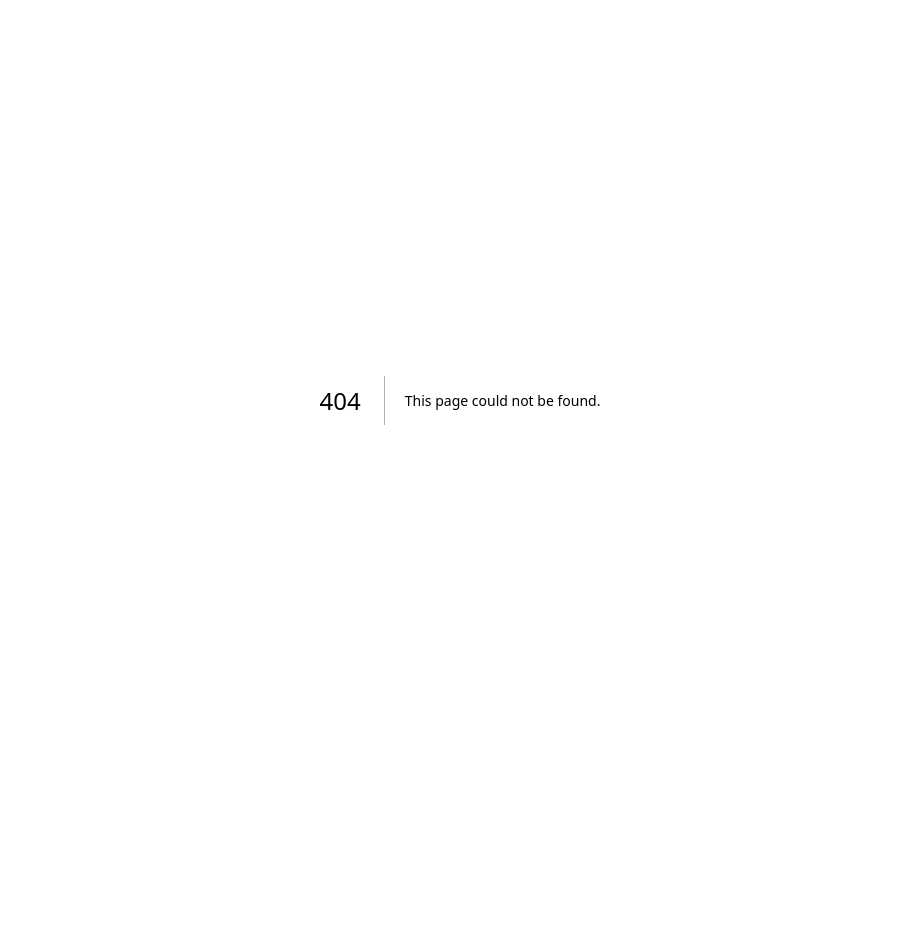
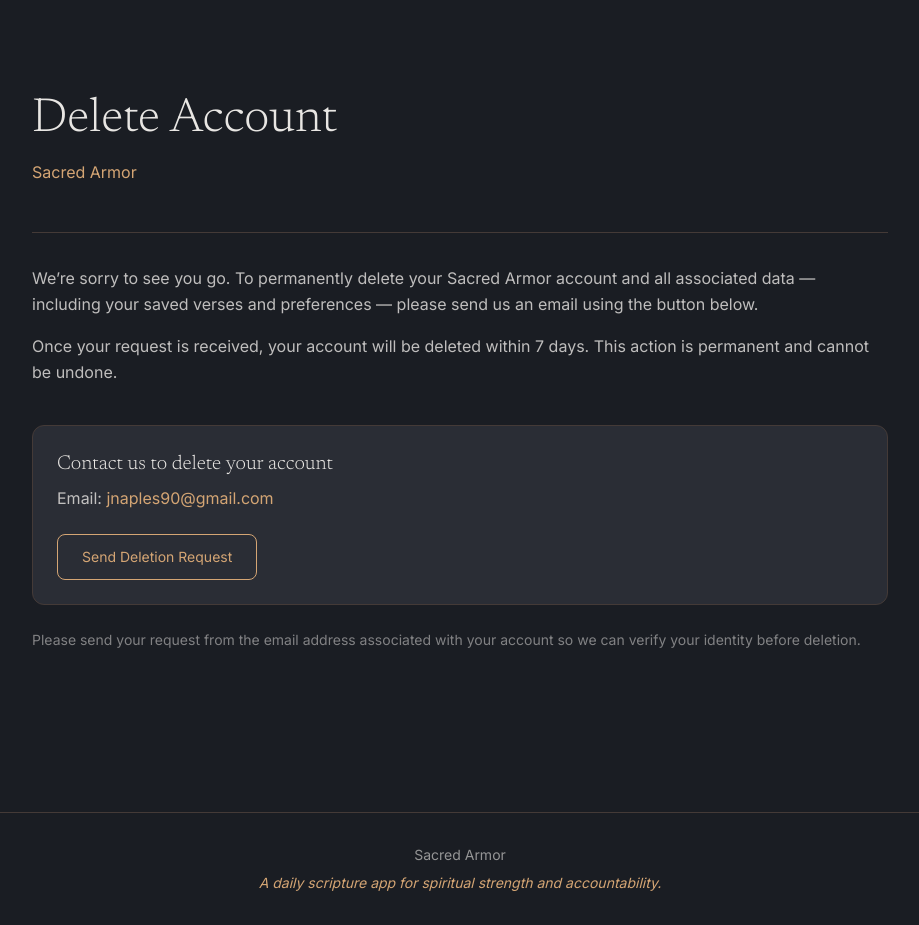
Before and after one commit to jnaples/sacred-armor-marketing-site, a Next.js app: page /manage-subscription in a window 1280 px wide. Before the commit this address had no page. Shown: the whole page, without its empty margins (180-1099 px from the left). Before the commit the page ends 800 px from the top, so only its background shows below. Built offline with nearby package versions, Linux system fonts and the light colour scheme.

Commit message:
add manage subscription page

```diff
--- /dev/null
+++ b/app/manage-subscription/page.tsx
@@ -0,0 +1,68 @@
+export default function DeleteAccount() {
+  return (
+    <div className="min-h-screen bg-[#1a1d23] text-[#E8E6E3] flex flex-col">
+      <div className="max-w-4xl mx-auto px-5 py-16 md:py-24 flex-1">
+        {/* Header */}
+        <header className="mb-12">
+          <h1 className="text-4xl md:text-5xl font-light mb-4 font-newsreader">
+            Delete Account
+          </h1>
+          <p className="text-[#D4A574] font-inter">Sacred Armor</p>
+        </header>
+
+        <hr className="border-t border-[#443A37] mb-8" />
+
+        {/* Content */}
+        <article className="prose prose-invert max-w-none">
+          <p className="text-[#E8E6E3]/80 leading-relaxed mb-4 font-inter">
+            We&rsquo;re sorry to see you go. To permanently delete your Sacred
+            Armor account and all associated data &mdash; including your saved
+            verses and preferences &mdash; please send us an email using the
+            button below.
+          </p>
+          <p className="text-[#E8E6E3]/80 leading-relaxed font-inter">
+            Once your request is received, your account will be deleted within 7
+            days. This action is permanent and cannot be undone.
+          </p>
+
+          {/* Card */}
+          <div className="bg-[#2a2d35] border border-[#443A37] rounded-xl p-6 mt-10 font-inter">
+            <p className="text-[#E8E6E3] font-light text-xl mb-2 font-newsreader">
+              Contact us to delete your account
+            </p>
+            <p className="text-[#E8E6E3]/80 mb-0">
+              Email:{" "}
+              <a
+                href="mailto:jnaples90@gmail.com?subject=Account%20Deletion%20Request"
+                className="text-[#D4A574] hover:underline"
+              >
+                jnaples90@gmail.com
+              </a>
+            </p>
+            <a
+              href="mailto:jnaples90@gmail.com?subject=Account%20Deletion%20Request&body=Please%20delete%20my%20Sacred%20Armor%20account%20and%20all%20associated%20data."
+              className="inline-block mt-6 px-6 py-3 border border-[#D4A574] rounded-lg text-[#D4A574] hover:bg-[#D4A574] hover:text-[#1a1d23] transition-colors duration-200 text-sm no-underline"
+            >
+              Send Deletion Request
+            </a>
+          </div>
+
+          <p className="text-[#E8E6E3]/50 text-sm leading-relaxed mt-6 font-inter">
+            Please send your request from the email address associated with your
+            account so we can verify your identity before deletion.
+          </p>
+        </article>
+      </div>
+
+      {/* Footer */}
+      <footer className="mt-16 pt-8 border-t border-[#443A37] text-center pb-8">
+        <p className="text-[#E8E6E3]/60 text-sm font-inter mb-2">
+          Sacred Armor
+        </p>
+        <p className="text-[#D4A574] text-sm font-inter italic">
+          A daily scripture app for spiritual strength and accountability.
+        </p>
+      </footer>
+    </div>
+  );
+}
```
